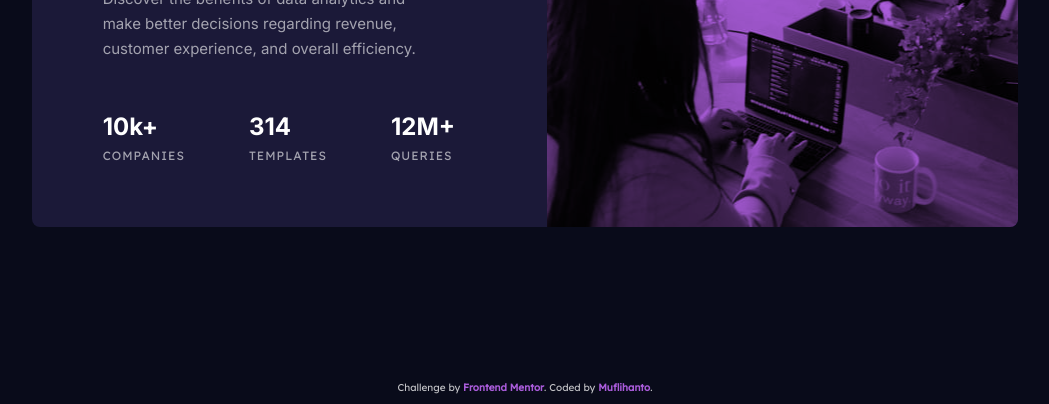
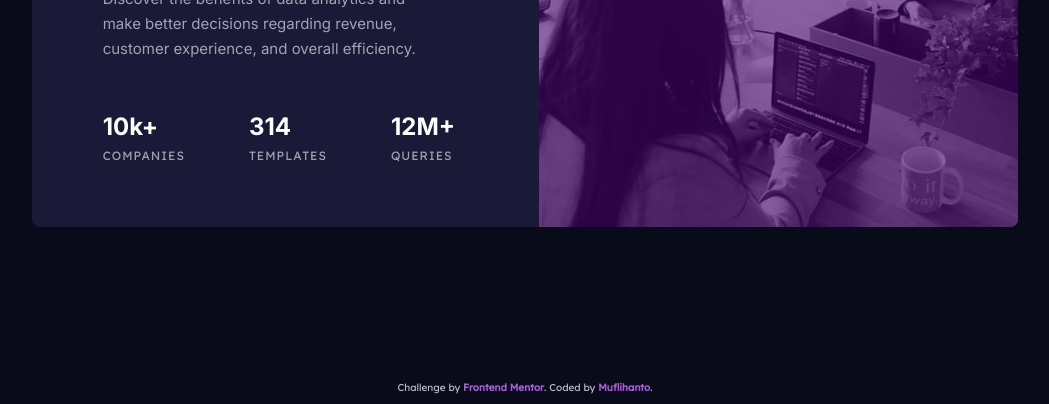
Before and after one commit to muflihanto/frontendmentor-stats-preview-card-component, a website: page index.html in a window 1280 px wide. Shown: the part 396-800 px from the top of the page, without its empty margins (115-1164 px from the left). Drawn offline with Linux system fonts and the light colour scheme.

Commit message:
replace image-header from <figure> to <picture>

```diff
--- a/index.html
+++ b/index.html
@@ -24,7 +24,19 @@
   <body>
     <div class="main-container">
       <main class="main">
-        <figure></figure>
+        <div class="header-image">
+          <div class="overlay"></div>
+          <picture>
+            <source
+              media="(orientation: portrait),(max-width: 375px)"
+              srcset="./images/image-header-mobile.jpg"
+            />
+            <img
+              src="./images/image-header-desktop.jpg"
+              alt="Image Header"
+            />
+          </picture>
+        </div>
         <article>
           <h1>Get <span> insights </span> that help your business grow.</h1>
           <p>Discover the benefits of data analytics and make better decisions regarding revenue, customer experience, and overall efficiency.</p>
--- a/input.sass
+++ b/input.sass
@@ -4,6 +4,7 @@ $soft-violet: hsl(277, 64%, 61%)
 $white: hsl(0, 0%, 100%)
 $slightly-white-main: hsla(0, 0%, 100%, 0.75)
 $slightly-white-heading: hsla(0, 0%, 100%, 0.6)
+
 @import url('https://fonts.googleapis.com/css2?family=Inter:wght@400;700&family=Lexend+Deca&display=swap')
 $font-inter: 'Inter', sans-serif
 $font-lexa: 'Lexend Deca', sans-serif
@@ -40,25 +41,39 @@ body
       max-width: 325px
       height: 780px
 
-    figure
+    .header-image
       position: relative
-      background-blend-mode: multiply
-      background: no-repeat center/cover $soft-violet url("./images/image-header-desktop.jpg")
-      flex: 540px
+      flex: calc(540 / 1100 * 100%)
+      overflow: hidden
       @media (orientation: portrait) or (max-width: 375px)
+        width: 100%
         flex: unset
         height: calc(240 / 780 * 780px)
-        background: no-repeat center/cover $soft-violet url("./images/image-header-mobile.jpg")
+      img
+        height: 100%
+        object-fit: cover
+      .overlay
+        position: absolute
+        width: 100%
+        height: 100%
+        top: 0
+        left: 0
+        right: 0
+        bottom: 0
+        background: $soft-violet
+        opacity: .6
+        filter: brightness(.5) contrast(1.5) saturate(115%)
+        z-index: 2
 
     article
-      flex: 570px
+      flex: calc(570 / 1100 * 100%)
       padding: 71px 71px 64px 71px
       text-align: left
       display: flex
       flex-direction: column
       justify-content: space-between
       @media (orientation: portrait) or (max-width: 375px)
-        flex: 50%
+        width: 100%
         padding: 32px
         margin-top: 8px
         text-align: center
```
Also changed, not shown: styles.css, 1 other file.
